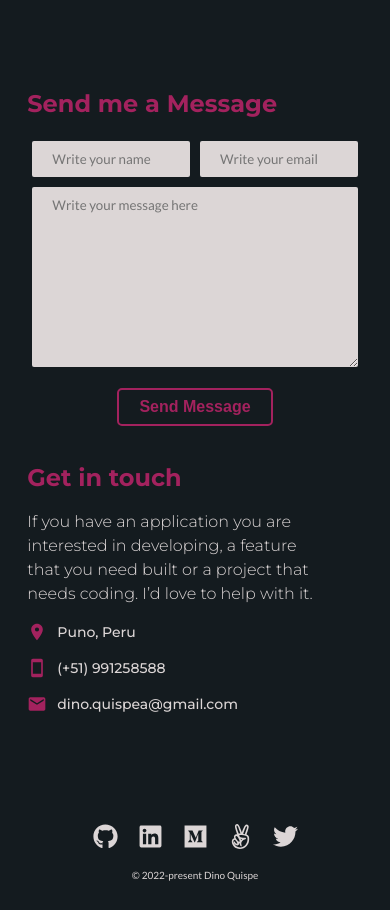
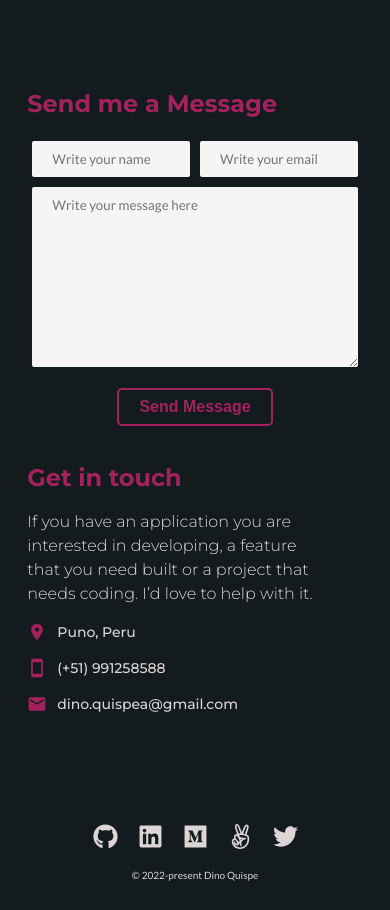
Before and after one commit to dqarias/Portfolio, a React (Create React App) app: page / in a window 390 px wide. Shown: the part 2380-3290 px from the top of the page. Built offline with nearby package versions, Linux system fonts and the light colour scheme.

Commit message:
Add config option on mobile menu

```diff
--- a/src/components/Contact.js
+++ b/src/components/Contact.js
@@ -1,7 +1,8 @@
-import React from 'react';
+import React, { useContext } from 'react';
 import { useForm, ValidationError } from '@formspree/react';
 import { MdLocationOn, MdSmartphone, MdEmail } from 'react-icons/md';
 import { motion } from 'framer-motion';
+import ThemeContext from '../context/theme/ThemeContext';
 
 const textAnimate = {
   offscreen: { y: 100, opacity: 0 },
@@ -19,10 +20,15 @@ const textAnimate = {
 
 const Contact = () => {
   const [state, handleSubmit] = useForm('mgedpkaq');
+  const { darkMode } = useContext(ThemeContext);
 
   return (
     <motion.section
-      className="contact"
+      className={
+        darkMode
+          ? 'contact'
+          : 'contact contact-light'
+      }
       id="contact-me"
       initial="offscreen"
       whileInView="onscreen"
@@ -48,7 +54,11 @@ const Contact = () => {
               <ul className="contact__message-form">
                 <li className="contact__message-list">
                   <input
-                    className="contact__message-input"
+                    className={
+                      darkMode
+                        ? 'contact__message-input'
+                        : 'contact__message-input contact__message-input-light'
+                    }
                     type="text"
                     name="user_name"
                     id="name"
@@ -57,7 +67,11 @@ const Contact = () => {
                     required
                   />
                   <input
-                    className="contact__message-input"
+                    className={
+                      darkMode
+                        ? 'contact__message-input'
+                        : 'contact__message-input contact__message-input-light'
+                    }
                     type="email"
                     name="email"
                     id="email"
@@ -67,7 +81,11 @@ const Contact = () => {
                 </li>
                 <li className="contact__message-list">
                   <textarea
-                    className="contact__message-input"
+                    className={
+                      darkMode
+                        ? 'contact__message-input'
+                        : 'contact__message-input contact__message-input-light'
+                    }
                     name="message"
                     id="message"
                     cols="30"
@@ -95,7 +113,11 @@ const Contact = () => {
           )}
       </div>
       <div
-        className="contact__get-info"
+        className={
+          darkMode
+            ? 'contact__get-info'
+            : 'contact__get-info contact__get-info-light'
+        }
       >
         <motion.h3
           className="contact__title"
@@ -103,7 +125,12 @@ const Contact = () => {
         >
           Get in touch
         </motion.h3>
-        <p className="contact__info">
+        <p className={
+          darkMode
+            ? 'contact__info'
+            : 'contact__info contact__info-light'
+        }
+        >
           If you have an application you are interested
           in developing, a feature that you need built
           or a project that needs coding. I’d love
--- a/src/components/Footer.js
+++ b/src/components/Footer.js
@@ -1,14 +1,24 @@
-import React from 'react';
+import React, { useContext } from 'react';
 import Media from './Media';
+import ThemeContext from '../context/theme/ThemeContext';
 
-const Footer = () => (
-  <div className="footer">
-    <div className="social-media-mobile">
-      <Media />
+const Footer = () => {
+  const { darkMode } = useContext(ThemeContext);
+  return (
+    <div className="footer">
+      <div className="social-media-mobile">
+        <Media />
+      </div>
+      <p className={
+        darkMode
+          ? 'social-media-mobile-info'
+          : 'social-media-mobile-info-light'
+      }
+      >
+        © 2022-present Dino Quispe
+      </p>
     </div>
-    <p className="social-media-mobile-info">© 2022-present Dino Quispe</p>
-  </div>
-
-);
+  );
+};
 
 export default Footer;
--- a/src/components/Header.js
+++ b/src/components/Header.js
@@ -3,13 +3,14 @@ import { NavLink } from 'react-router-dom';
 import { BiMenuAltLeft } from 'react-icons/bi';
 import { CgCloseO } from 'react-icons/cg';
 import { motion, AnimatePresence } from 'framer-motion';
+import { FaMoon, FaSun, FaVolumeUp } from 'react-icons/fa';
 import ThemeContext from '../context/theme/ThemeContext';
 import logow from '../assets/img/logow.png';
 import logob from '../assets/img/logob.png';
 import logoWhite from '../assets/img/logoWhite.png';
 
 const Header = () => {
-  const { darkMode } = useContext(ThemeContext);
+  const { darkMode, handleTheme } = useContext(ThemeContext);
   const [open, setOpen] = useState(false);
 
   const isOpen = () => {
@@ -168,7 +169,45 @@ const Header = () => {
                     Contact
                   </motion.li>
                 </NavLink>
+                <motion.div
+                  className="navigation__hamburguer-menu-config"
+                  initial={{ y: 80, opacity: 0 }}
+                  animate={{ y: 0, opacity: 1 }}
+                  transition={{ delay: 0.8 }}
+                  exit={{
+                    opacity: 0,
+                    y: 90,
+                    transition: {
+                      ease: 'easeInOut',
+                      delay: 1,
+                    },
+                  }}
+                >
+                  <button
+                    type="button"
+                    className="navigation__hamburguer-menu-config-btn"
+                    onClick={() => {
+                      setOpen(false);
+                      handleTheme();
+                    }}
+                  >
+                    {
+                  darkMode ? (
+                    <FaSun
+                      className=""
+                    />
+                  ) : (
+                    <FaMoon
+                      className=""
+                    />
+                  )
+
+                }
+                  </button>
+                  <FaVolumeUp />
+                </motion.div>
               </motion.ul>
+
             </motion.div>
 
             )}
--- a/src/components/Media.js
+++ b/src/components/Media.js
@@ -18,7 +18,7 @@ const Media = () => {
           className={
         darkMode
           ? 'social-media__icon social-media-mobile__icon'
-          : 'social-media__icon-light social-media-mobile__icon-light'
+          : 'social-media__icon social-media__icon-light social-media-mobile__icon-light'
       }
         />
       </a>
--- a/src/scss/layout/_contact.scss
+++ b/src/scss/layout/_contact.scss
@@ -4,6 +4,10 @@
   font-family: $font-titles-1;
   padding-top: 5rem;
   padding-bottom: 5rem;
+
+  &-light{
+    background-color: $primary-color-light;
+  }
 
   @include for-tablet-landscape-up {
     display: grid;
@@ -36,6 +40,10 @@
     width: 90%;
     color: $white-color-dark;
     align-items: flex-start;
+
+    &-light{
+      color: $black-color-light;
+    }
 
     &-contact {
       font-size: 1.4rem;
@@ -87,6 +95,10 @@
     line-height: 1.5;
     color: $white-color-dark;
 
+    &-light{
+      color: $black-color-light;
+    }
+
     @include for-tablet-portrait-up {
       font-size: 1.6rem;
       font-weight: 500;
@@ -97,11 +109,9 @@
     &-form {
       display: flex;
       flex-direction: column;
-      background-color: $primary-color-dark;
     }
 
     &-list {
-      background-color: $primary-color-dark;
       display: flex;
     }
 
@@ -111,18 +121,27 @@
       padding: 1rem 2rem;
       font-family: $font-titles-2;
       margin: 0.5rem;
-      background-color: $white-color-dark;
+      background-color: #f5f5f5;
+
+      &-light{
+        background-color: #f5f5f5;
+        &:focus {
+          outline-color: $secondary-color-dark;
+          background-color: #f5f5f5;
+        }
+
+      }
 
       &:focus {
         outline-color: $secondary-color-dark;
-        background-color: $white-color-dark;
+        background-color: #f5f5f5;
       }
 
       &:-webkit-autofill,
       &:-webkit-autofill:hover,
       &:-webkit-autofill:focus,
       &:-webkit-autofill:active {
-        box-shadow: 0 0 0 30px $white-color-dark inset !important;
+        box-shadow: 0 0 0 30px #f5f5f5 inset !important;
       }
 
       &-error {
--- a/src/scss/layout/_footer.scss
+++ b/src/scss/layout/_footer.scss
@@ -27,6 +27,7 @@
 
     &-light{
       color: $black-color-light;
+      font-size: 2.5rem;
       &:hover {
         color: #a3225e;
         scale: 1.5;
@@ -41,5 +42,8 @@
 
   &-info {
     color: $white-color-dark;
+    &-light{
+      color: $black-color-light;
+    }
   }
 }
--- a/src/scss/layout/_header.scss
+++ b/src/scss/layout/_header.scss
@@ -78,6 +78,21 @@
           color: $black-color-light;
         }
       }
+
+      &-config{
+        position: absolute;
+        bottom: 0;
+        display: flex;
+        padding-bottom: 8rem;
+        gap: 2.4rem;
+
+        &-btn{
+          background-color: transparent;
+          color: $white-color-dark;
+          font-size: 2.4rem;
+          cursor: pointer;
+        }
+      }
     }
   }
 
--- a/src/scss/layout/_portfolio.scss
+++ b/src/scss/layout/_portfolio.scss
@@ -48,7 +48,7 @@
     border-radius: 1rem;
 
     &-light{
-      background-color: #fafafa;
+      background-color: #efe5e5;
     }
 
     &-image {
```
